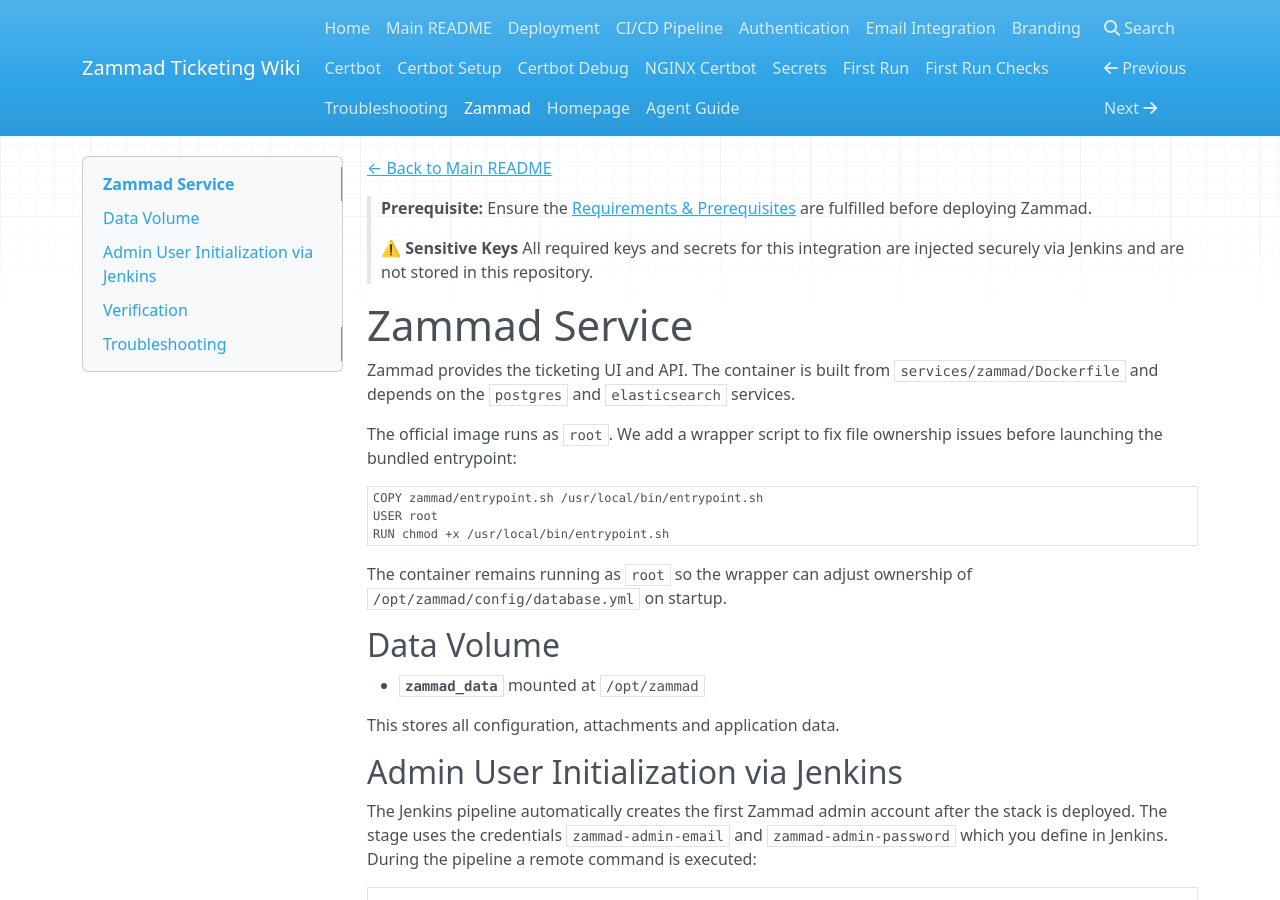
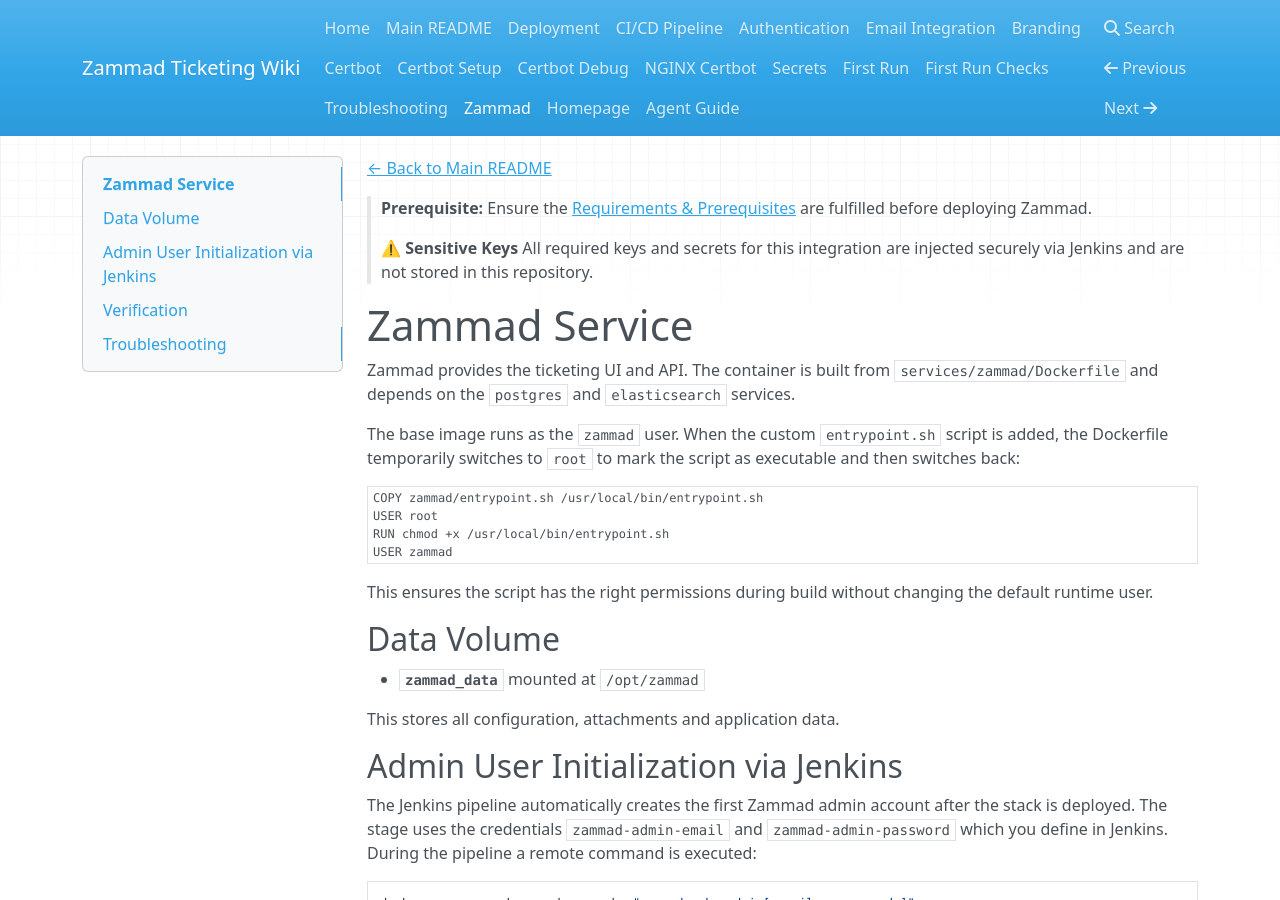
Before and after one commit to NoSayMe/zammad-ticketing-hostinger, an MkDocs documentation site: the page built from docs/zammad.md, in a window 1280 px wide and 900 px high. Built offline with MkDocs 1.6.1, drawn with Linux system fonts in a browser that asks for light colours; nearby versions of some CDN libraries.

Commit message:
Revert "Fix Zammad container startup"

````diff
--- a/docs/zammad.md
+++ b/docs/zammad.md
@@ -9,16 +9,19 @@
 
 Zammad provides the ticketing UI and API. The container is built from `services/zammad/Dockerfile` and depends on the `postgres` and `elasticsearch` services.
 
-The official image runs as `root`. We add a wrapper script to fix file
-ownership issues before launching the bundled entrypoint:
+The base image runs as the `zammad` user. When the custom `entrypoint.sh` script
+is added, the Dockerfile temporarily switches to `root` to mark the script as
+executable and then switches back:
 
 ```dockerfile
 COPY zammad/entrypoint.sh /usr/local/bin/entrypoint.sh
 USER root
 RUN chmod +x /usr/local/bin/entrypoint.sh
+USER zammad
 ```
-The container remains running as `root` so the wrapper can adjust ownership of
-`/opt/zammad/config/database.yml` on startup.
+
+This ensures the script has the right permissions during build without changing
+the default runtime user.
 
 ## Data Volume
 
````
Also changed, not shown: 1 other file.
